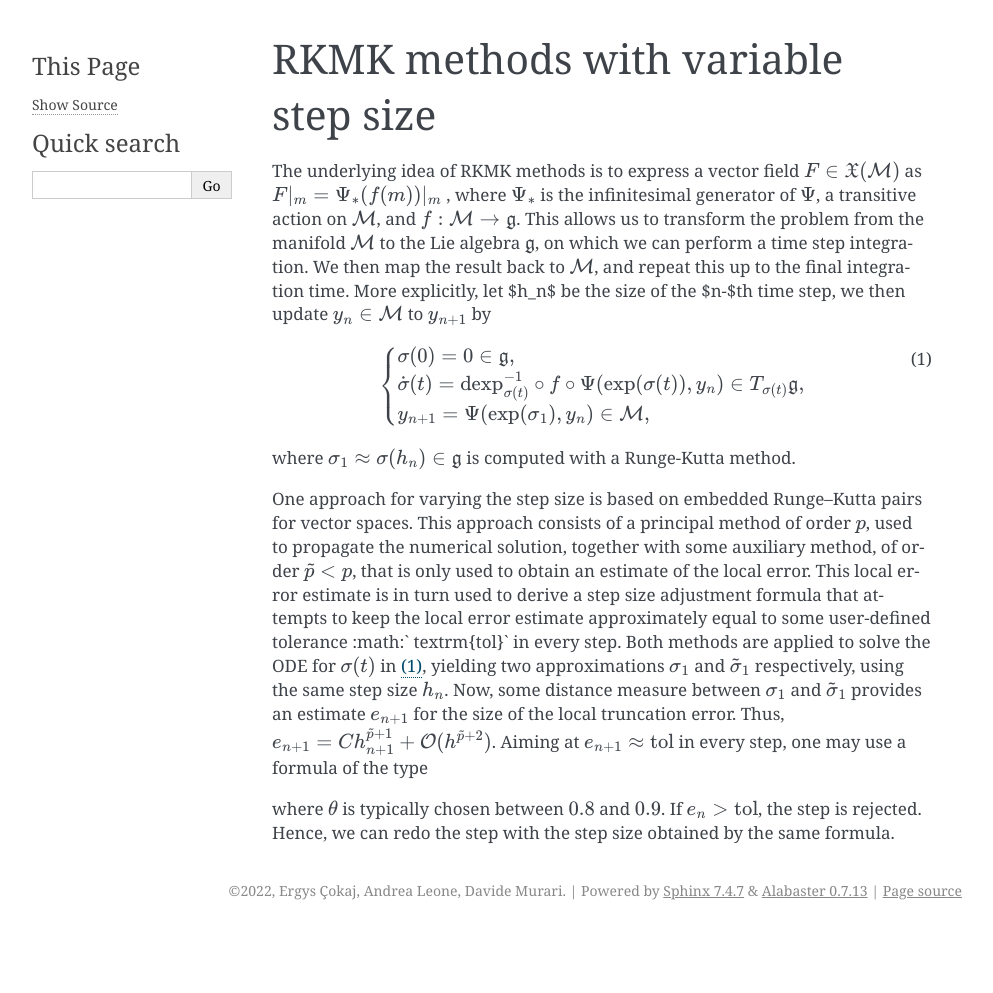
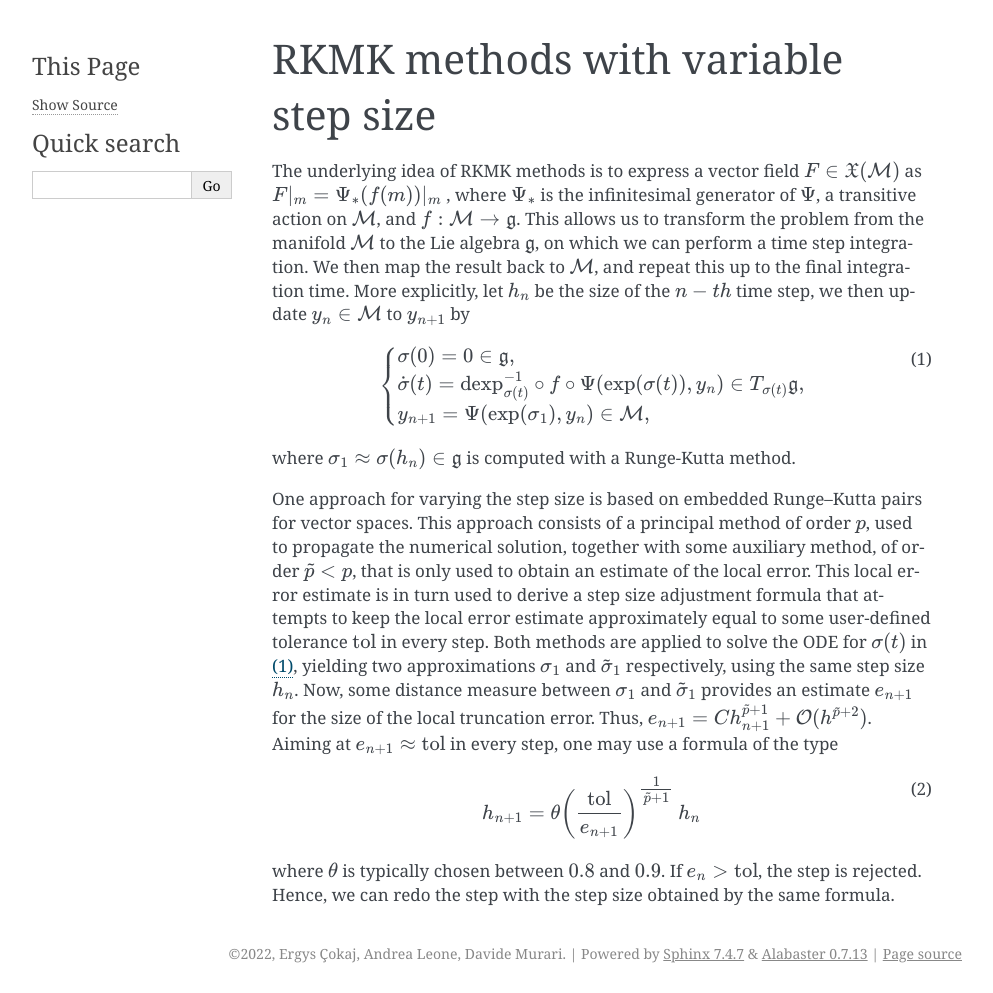
Before and after one commit to THREAD-3-2/variable_stepsize_lie_group_integrator, a Sphinx documentation site: the page built from docs/RKMK_var_step.rst, in a window 1280 px wide. Shown: the whole page, without its empty margins (148-1141 px from the left). Built offline with Sphinx 7.4.7, drawn with Linux system fonts in a browser that asks for light colours; before the commit the page ends 930 px from its top, so only the background shows below that; part of the change alters nothing that is shown.

Commit message:
Update RKMK_var_step.rst

```diff
--- a/docs/RKMK_var_step.rst
+++ b/docs/RKMK_var_step.rst
@@ -4,7 +4,7 @@
 RKMK methods with variable step size
 ====================================
 
-The underlying idea of RKMK methods is to express a vector field :math:`F\in\mathfrak{X}(\mathcal{M})` as :math:`F\vert_m = \Psi_*(f(m))\vert_m` , where :math:`\Psi_*` is the infinitesimal generator of :math:`\Psi`, a transitive action on :math:`\mathcal{M}`, and :math:`f:\mathcal{M}\rightarrow\mathfrak{g}`. This allows us to transform the problem from the manifold :math:`\mathcal{M}` to the Lie algebra :math:`\mathfrak{g}`, on which we can perform a time step integration. We then map the result back to :math:`\mathcal{M}`, and repeat this up to the final integration time.  More explicitly, let $h_n$ be the size of the $n-$th time step, we then update :math:`y_n\in\mathcal{M}` to :math:`y_{n+1}` by
+The underlying idea of RKMK methods is to express a vector field :math:`F\in\mathfrak{X}(\mathcal{M})` as :math:`F\vert_m = \Psi_*(f(m))\vert_m` , where :math:`\Psi_*` is the infinitesimal generator of :math:`\Psi`, a transitive action on :math:`\mathcal{M}`, and :math:`f:\mathcal{M}\rightarrow\mathfrak{g}`. This allows us to transform the problem from the manifold :math:`\mathcal{M}` to the Lie algebra :math:`\mathfrak{g}`, on which we can perform a time step integration. We then map the result back to :math:`\mathcal{M}`, and repeat this up to the final integration time.  More explicitly, let :math:`h_n` be the size of the :math:`n-th` time step, we then update :math:`y_n\in\mathcal{M}` to :math:`y_{n+1}` by
 
 .. math::
     :name: eq:1
@@ -20,13 +20,14 @@ The underlying idea of RKMK methods is to express a vector field :math:`F\in\mat
 where :math:`\sigma_1\approx \sigma(h_n)\in\mathfrak{g}` is computed with a Runge-Kutta method.
 
 
-One approach for varying the step size is based on embedded Runge--Kutta pairs for vector spaces. This approach consists of a principal method of order :math:`p`, used to propagate the numerical solution, together with some auxiliary method, of order :math:`\tilde{p}<p`, that is only used to obtain an estimate of the local error. This local error estimate is in turn used to derive a step size adjustment formula that attempts to keep the local error estimate approximately equal to some user-defined tolerance :math:` \textrm{tol}` in every step.
+One approach for varying the step size is based on embedded Runge--Kutta pairs for vector spaces. This approach consists of a principal method of order :math:`p`, used to propagate the numerical solution, together with some auxiliary method, of order :math:`\tilde{p}<p`, that is only used to obtain an estimate of the local error. This local error estimate is in turn used to derive a step size adjustment formula that attempts to keep the local error estimate approximately equal to some user-defined tolerance :math:`\textrm{tol}` in every step.
 Both methods are applied to solve the ODE for :math:`\sigma(t)` in :ref:`(1) <eq:1>`, yielding two approximations :math:`\sigma_1` and :math:`\tilde{\sigma}_1` respectively, using the same step size :math:`h_n`. Now, some distance measure between :math:`\sigma_1` and  :math:`\tilde{\sigma}_1` provides an estimate :math:`e_{n+1}` for the size of the local truncation error. Thus,
 :math:`e_{n+1}=C
 h_{n+1}^{\tilde{p}+1}+\mathcal{O}(h^{\tilde{p}+2})`. Aiming at :math:`e_{n+1}\approx\textrm{tol}` in every step, one may use a formula of the type
 
 .. math::
     :name: eq:2
+
     \begin{align}
         h_{n+1} = \theta\left(\frac{\textrm{tol}}{e_{n+1}}\right)^{\tfrac{1}{\tilde{p}+1}}\, h_n
     \end{align}
```
